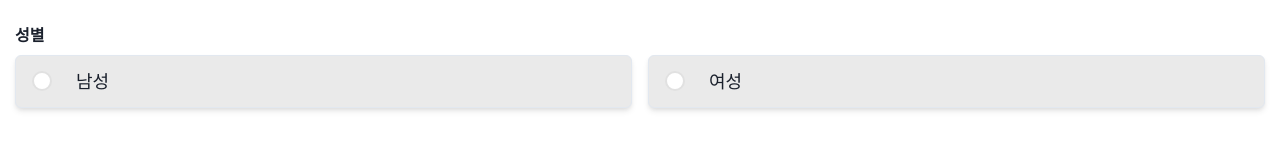
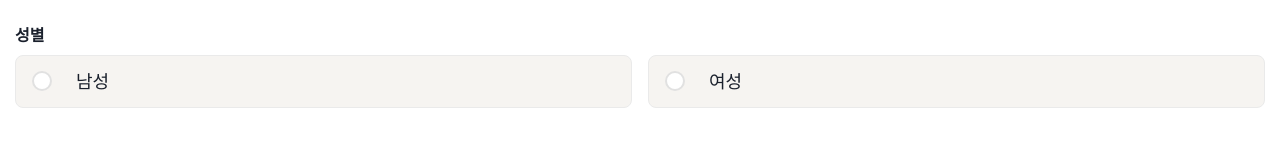
Before and after one commit to foodteacher/FoodTeacherV2-FE, a Next.js app: page /survey in a window 1280 px wide. Shown: the part 340-498 px from the top of the page. Built offline with nearby package versions, Linux system fonts and the light colour scheme.

Commit message:
docs : server action 폴더 삭제
Refs:[#21]

```diff
--- a/app/(beforeLogin)/auth/utils/ServerAction.ts
+++ /dev/null
@@ -1,6 +0,0 @@
-("use server");
-import { cookies } from "next/headers";
-
-export default async function () {
-  cookies().set("fwqe", "1324", { secure: true, httpOnly: true });
-}
--- a/app/(featured-slice)/shared/Funnel/ui/Funnel.tsx
+++ b/app/(featured-slice)/shared/Funnel/ui/Funnel.tsx
@@ -19,6 +19,7 @@ const Funnel = ({
           {steps?.map((ele, idx) => {
             return (
               <Button
+                key={ele}
                 w={"36px"}
                 h={"36px"}
                 color={progress !== idx + 1 ? "#868686" : "#8F00FF"}
--- a/app/(featured-slice)/shared/Input/ui/SignupInput.tsx
+++ b/app/(featured-slice)/shared/Input/ui/SignupInput.tsx
@@ -7,6 +7,7 @@ const SignupInput = ({ ...props }: FormInputProp) => {
     <Input
       {...props}
       {...props.register}
+      borderColor={"gray.200"}
       h={"53px"}
       _placeholder={{ color: "#D1D1D1" }}
     />
--- a/app/(featured-slice)/shared/radio/ui/CustomRadio.tsx
+++ b/app/(featured-slice)/shared/radio/ui/CustomRadio.tsx
@@ -32,11 +32,11 @@ export const RadioCard = ({
       <Flex
         {...checkbox}
         cursor="pointer"
-        borderWidth="1px"
-        borderRadius="md"
-        boxShadow="md"
+        borderWidth={"1px"}
+        borderRadius={"8px"}
+        borderColor={"#EAEAEA"}
         alignItems={"flex-start"}
-        bg={"#EAEAEA"}
+        bg={"#F6F4F1"}
         _checked={{
           bg: "#FAF7FC",
           fontWeight: "bold",
--- a/app/(featured-slice)/widgets/signupFunnel/ui/step/UserInfoStep.tsx
+++ b/app/(featured-slice)/widgets/signupFunnel/ui/step/UserInfoStep.tsx
@@ -4,7 +4,6 @@ import {
   FormControl,
   FormErrorMessage,
   Heading,
-  Radio,
   VStack,
 } from "@chakra-ui/react";
 import React from "react";
--- a/app/(featured-slice)/widgets/userInfoForm.tsx/ui/UserInfoForm.tsx
+++ b/app/(featured-slice)/widgets/userInfoForm.tsx/ui/UserInfoForm.tsx
@@ -9,7 +9,7 @@ interface UserInfo {
   gender: string;
 }
 
-const UserInfoForm = () => {
+export const UserInfoForm = () => {
   const {
     register,
     handleSubmit,
@@ -66,5 +66,3 @@ const UserInfoForm = () => {
     </VStack>
   );
 };
-
-export default UserInfoForm;
--- a/app/page.tsx
+++ b/app/page.tsx
@@ -1,9 +1,9 @@
 "use client";
 
-import { Box, Button } from "@chakra-ui/react";
+import { Button } from "@chakra-ui/react";
 import LoginForm from "./(featured-slice)/widgets/login/ui/LoginForm";
-import UserInfoForm from "./(featured-slice)/widgets/userInfoForm.tsx/ui/UserInfoForm";
 import { useTTS } from "./(featured-slice)/features/stt/model/useStt";
+import { UserInfoForm } from "./(featured-slice)/widgets/userInfoForm.tsx/ui/UserInfoForm";
 
 export default function Home() {
   const { mutateAsync: speechReqMutate } = useTTS();
@@ -11,6 +11,7 @@ export default function Home() {
   return (
     <main>
       <LoginForm />
+      {/* <UserInfoForm /> */}
       <UserInfoForm />
       <Button onClick={() => speechReqMutate("hello")}>req</Button>
     </main>
```
Also changed, not shown: app/(beforeLogin)/auth/create.ts (deleted, +0 -19 lines), app/(beforeLogin)/auth/page.tsx (deleted, +0 -14 lines).
